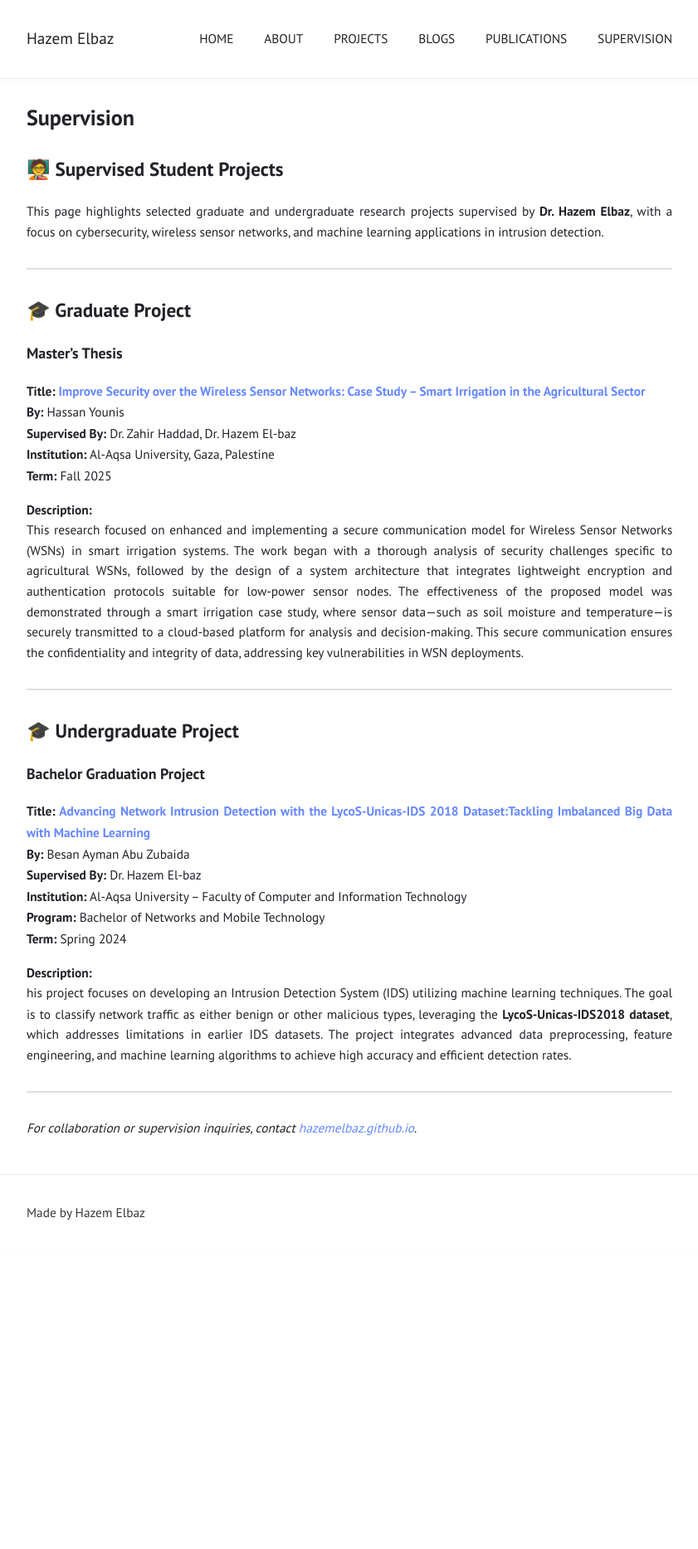
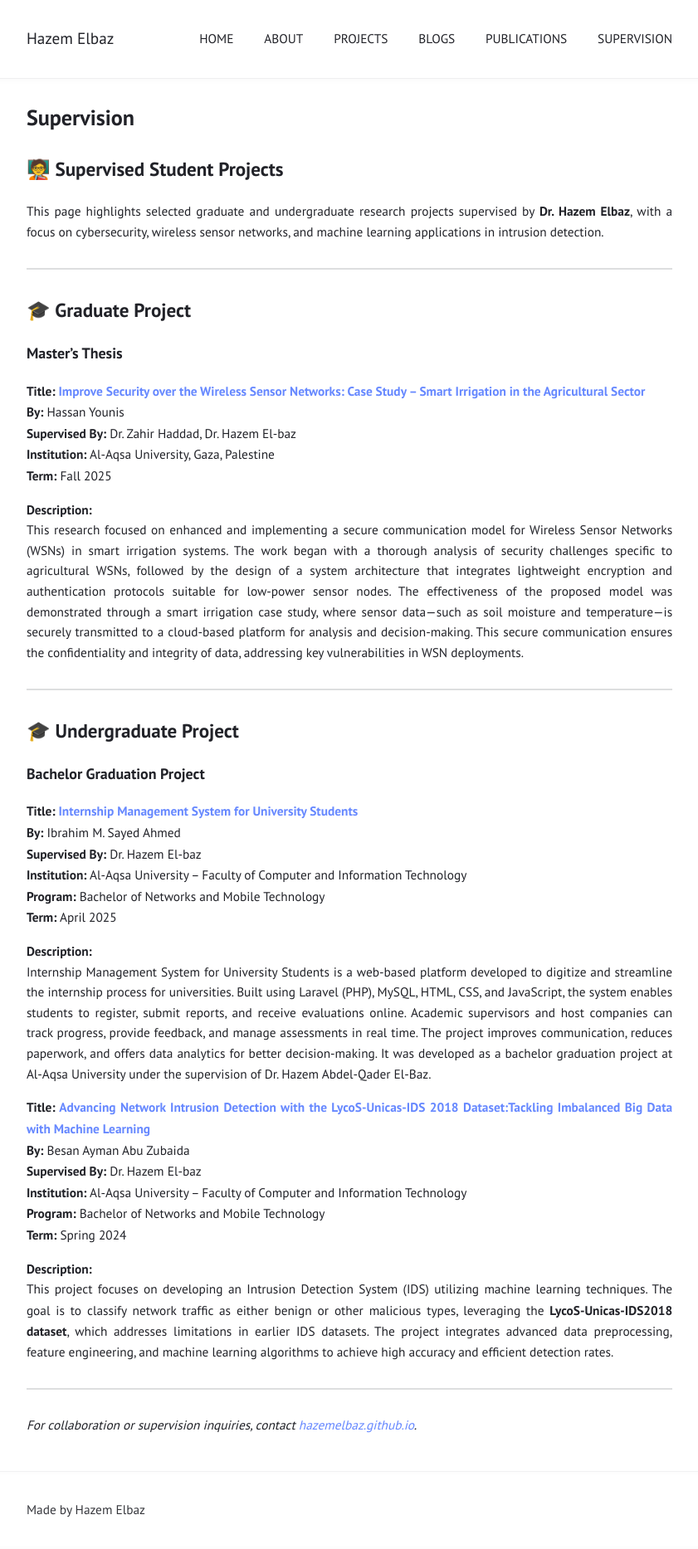
Before and after one commit to elbazhazem/elbazhazem.github.io, a Jekyll site: the page built from supervision.md, in a window 1280 px wide. Shown: the whole page at 83% size, without its empty margins (219-1060 px from the left). Built offline with Jekyll 4.4.1, drawn with Linux system fonts in a browser that asks for light colours; before the commit the page ends 1509 px from its top, so only the background shows below that.

Commit message:
Update supervision.md

```diff
--- a/supervision.md
+++ b/supervision.md
@@ -25,6 +25,16 @@ This research focused on enhanced and implementing a secure communication model
 ## 🎓 Undergraduate Project
 
 ### Bachelor Graduation Project
+**Title: [Internship Management System for University Students](https://github.com/IbrahemMohammedSaidAhmed/training_system)**
+**By:** Ibrahim M. Sayed Ahmed
+**Supervised By:** Dr. Hazem El-baz
+**Institution:** Al-Aqsa University – Faculty of Computer and Information Technology
+**Program:** Bachelor of Networks and Mobile Technology
+**Term:** April 2025
+
+**Description:**
+Internship Management System for University Students is a web-based platform developed to digitize and streamline the internship process for universities. Built using Laravel (PHP), MySQL, HTML, CSS, and JavaScript, the system enables students to register, submit reports, and receive evaluations online. Academic supervisors and host companies can track progress, provide feedback, and manage assessments in real time. The project improves communication, reduces paperwork, and offers data analytics for better decision-making. It was developed as a bachelor graduation project at Al-Aqsa University under the supervision of Dr. Hazem Abdel-Qader El-Baz.
+
 **Title: [Advancing Network Intrusion Detection with the LycoS-Unicas-IDS 2018 Dataset:Tackling Imbalanced Big Data with Machine Learning](https://github.com/elbazhazem/NIDs-ML)**
 **By:** Besan Ayman Abu Zubaida
 **Supervised By:** Dr. Hazem El-baz
@@ -33,7 +43,7 @@ This research focused on enhanced and implementing a secure communication model
 **Term:** Spring 2024
 
 **Description:**
-his project focuses on developing an Intrusion Detection System (IDS) utilizing machine learning techniques. The goal is to classify network traffic as either benign or other malicious types, leveraging the **LycoS-Unicas-IDS2018 dataset**, which addresses limitations in earlier IDS datasets. The project integrates advanced data preprocessing, feature engineering, and machine learning algorithms to achieve high accuracy and efficient detection rates.
+This project focuses on developing an Intrusion Detection System (IDS) utilizing machine learning techniques. The goal is to classify network traffic as either benign or other malicious types, leveraging the **LycoS-Unicas-IDS2018 dataset**, which addresses limitations in earlier IDS datasets. The project integrates advanced data preprocessing, feature engineering, and machine learning algorithms to achieve high accuracy and efficient detection rates.
 
 ---
 
```
